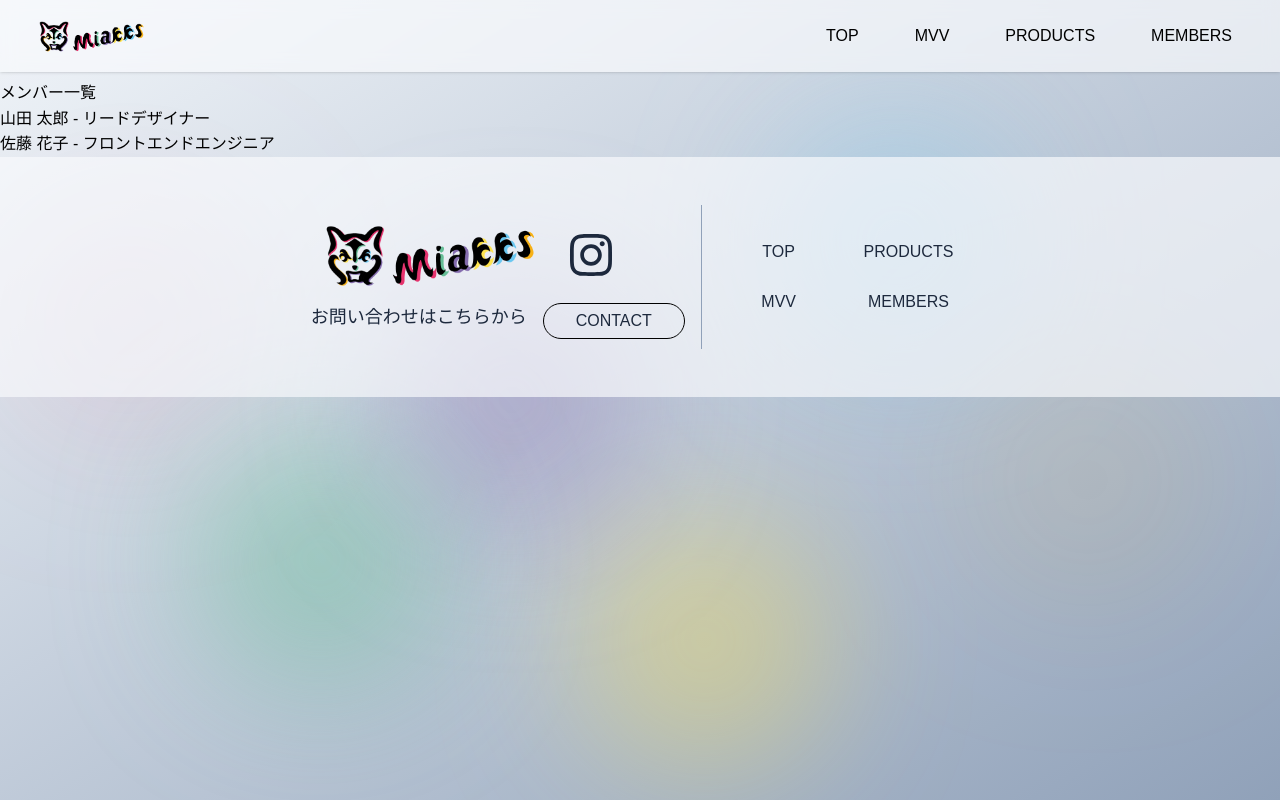
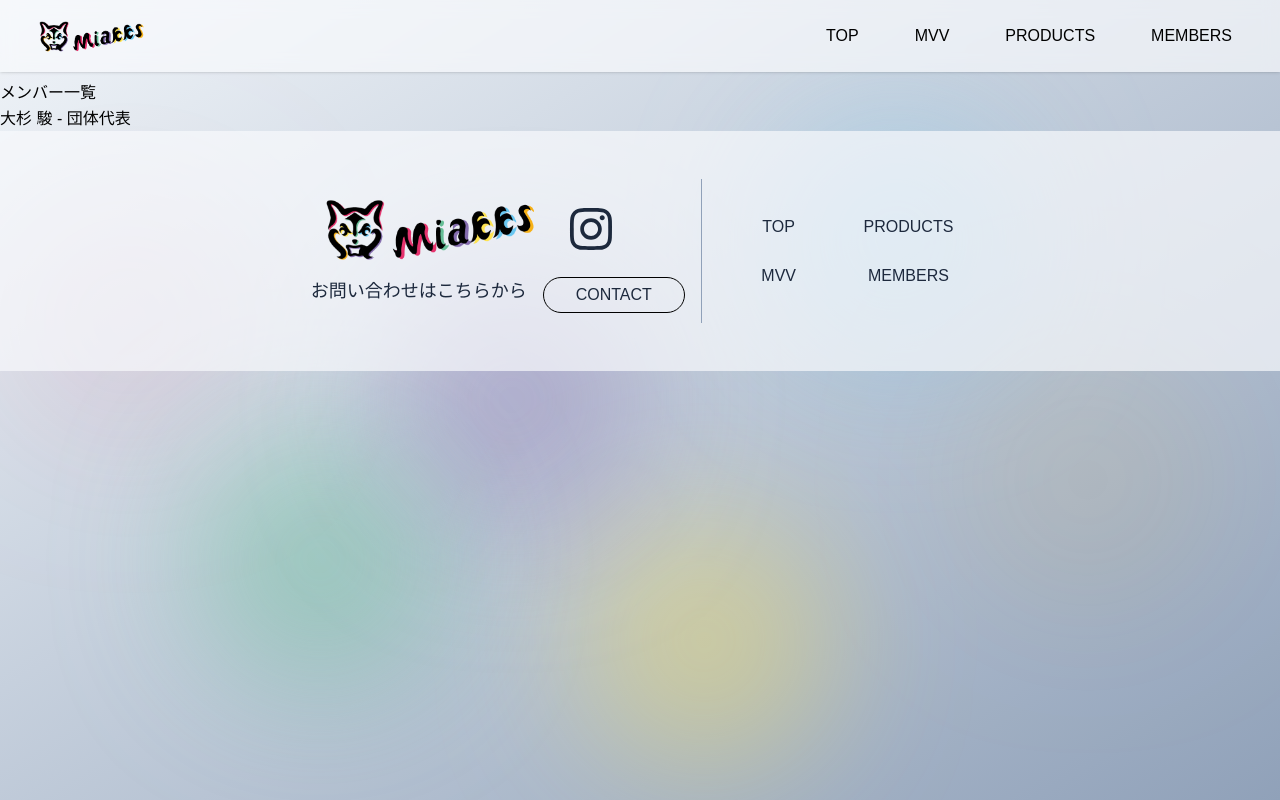
Before and after one commit to tatturun/miakksportfolio, a Next.js app: page /members in a window 1280 px wide. Built offline with nearby package versions, Linux system fonts and the light colour scheme.

Commit message:
[add] #34 メンバーの変更

```diff
--- a/src/data/member.ts
+++ b/src/data/member.ts
@@ -9,15 +9,9 @@ export type Member = {
 // メンバーデータの配列
 export const members: Member[] = [
   {
-    slug: 'taro-yamada',
-    name: '山田 太郎',
-    role: 'リードデザイナー',
+    slug: 'shun-osugi',
+    name: '大杉 駿',
+    role: '団体代表',
     avatarUrl: '/images/members/file.svg',
   },
-  {
-    slug: 'hanako-sato',
-    name: '佐藤 花子',
-    role: 'フロントエンドエンジニア',
-    avatarUrl: '/images/members/globe.svg',
-  },
 ];
```
